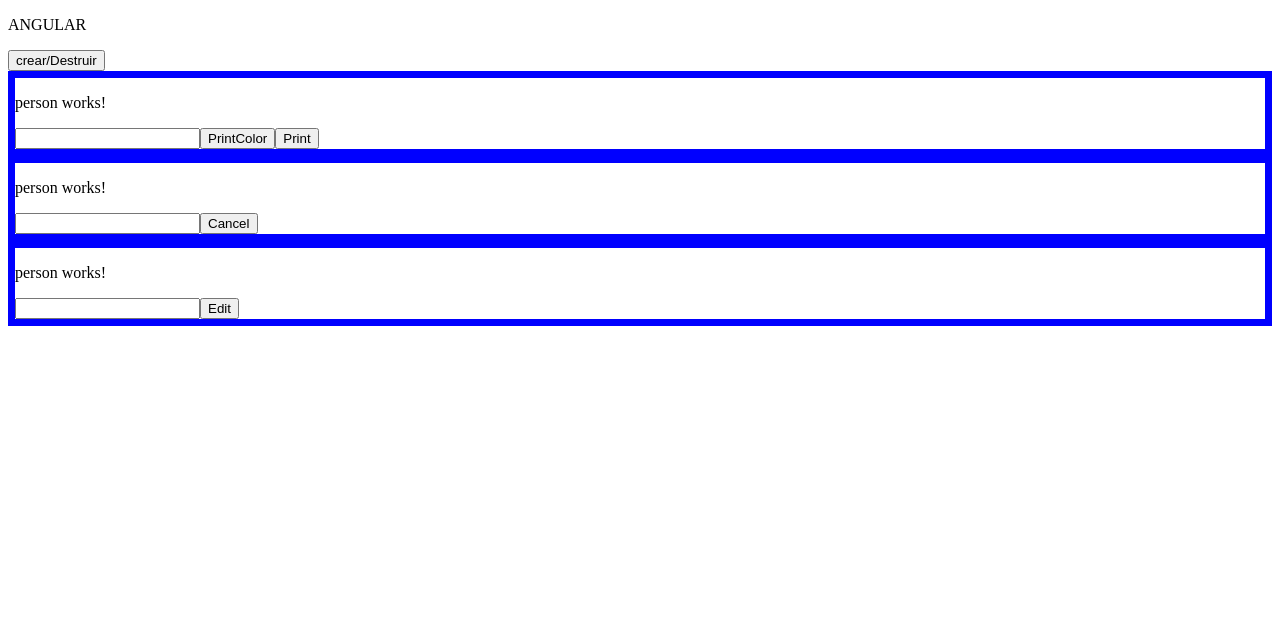
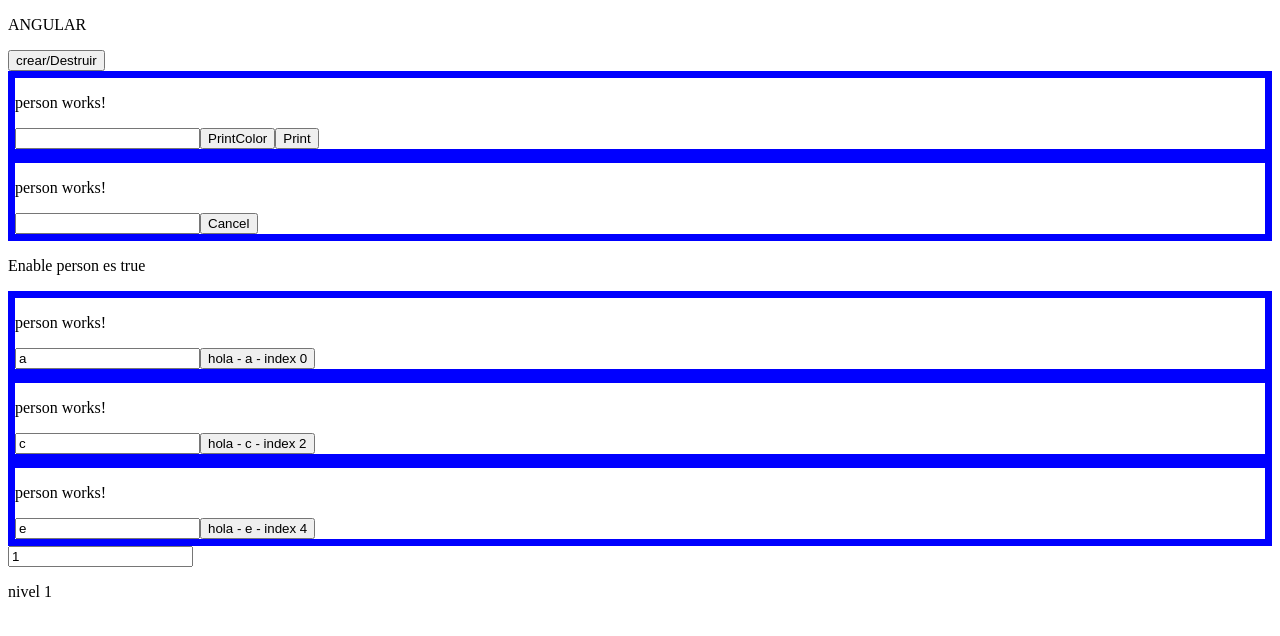
Before and after one commit to kpomier777/angular, an Angular app: page / in a window 1280 px wide. Shown: the top 636 px of the page. Built offline with nearby package versions, Linux system fonts and the light colour scheme.

Commit message:
task4 ngswitch

```diff
--- a/src/app/app.component.html
+++ b/src/app/app.component.html
@@ -10,6 +10,27 @@
   <button>Cancel</button>
 </app-person>
 
-<app-person>
-  <button>Edit</button>
-</app-person>
+<p *ngIf="enablePerson; else testelse">Enable person es true</p>
+
+<ng-template #testelse>
+  <p>Enable person es false</p>
+</ng-template>
+
+<div *ngFor="let item of ['a', 'b', 'c', 'd', 'e', 'f']; let i = index">
+  <app-person [name]="item" *ngIf="i % 2 === 0">
+    <button>hola - {{ item }} - index {{ i }}</button>
+  </app-person>
+</div>
+
+<input type="number" [(ngModel)]="level" />
+
+<div [ngSwitch]="level">
+  <p *ngSwitchCase="1">nivel 1</p>
+  <p *ngSwitchCase="2">nivel 2</p>
+  <p *ngSwitchCase="3">nivel 3</p>
+  <p *ngSwitchCase="4">nivel 4</p>
+  <p *ngSwitchDefault>
+    My Bonnie lies over the ocean. My Bonnie lies over the sea. My Bonnie lies
+    over the ocean. Oh, bring back my Bonnie to me.
+  </p>
+</div>
--- a/src/app/app.component.ts
+++ b/src/app/app.component.ts
@@ -8,8 +8,6 @@
 export class AppComponent {
   title = 'project';
 
-
-  enablePerson : boolean = true;
-
-
+  level: number = 1;
+  enablePerson: boolean = true;
 }
```
